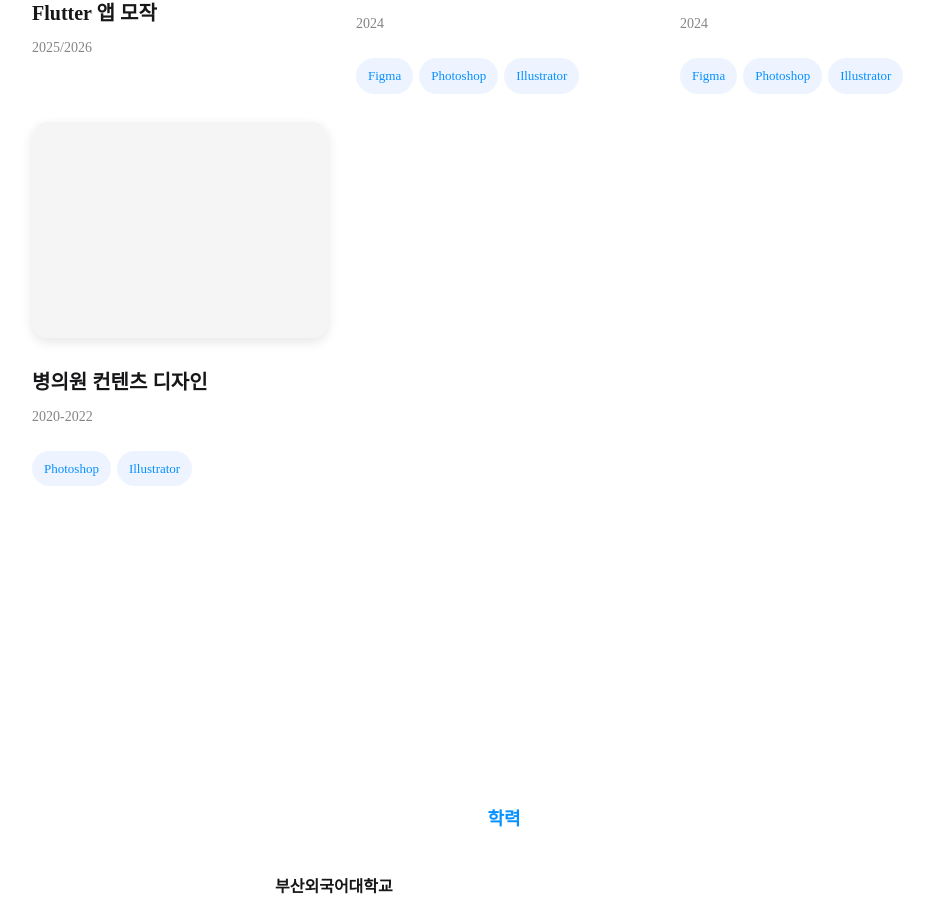
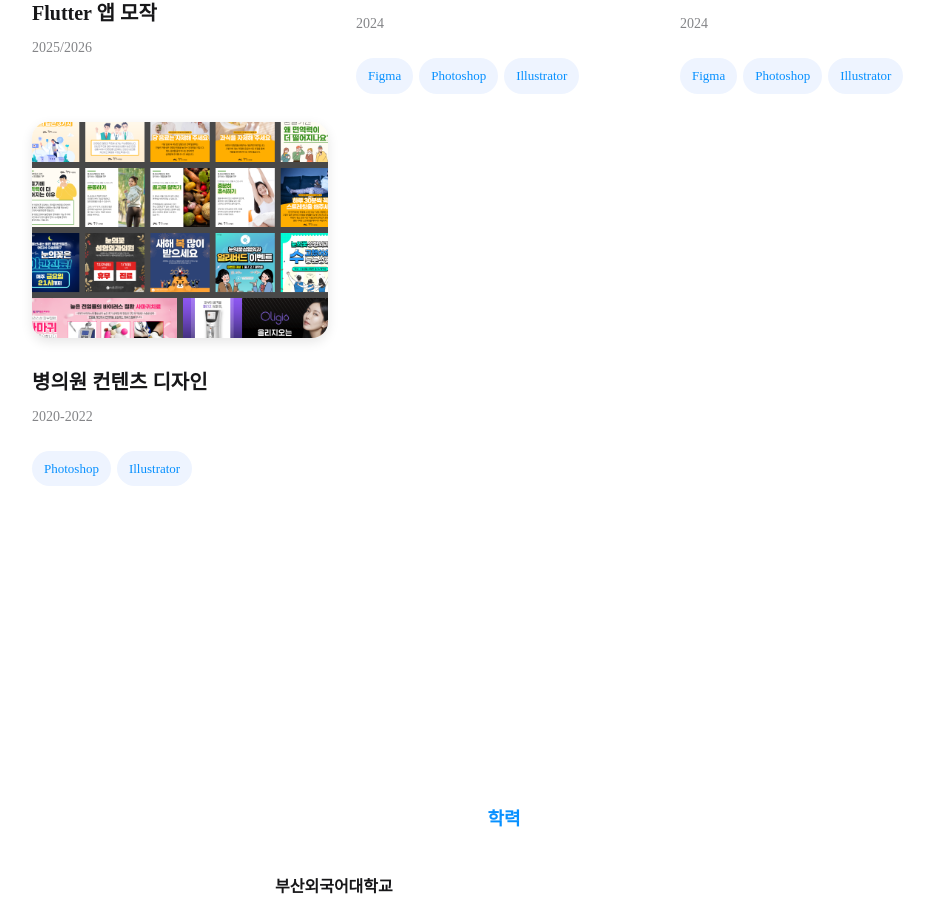
Before and after one commit to clubnerdy/react-lab, a React app: page / in a window 1280 px wide. Shown: the part 8574-9486 px from the top of the page, without its empty margins (136-1070 px from the left). Built offline with nearby package versions, Linux system fonts and the light colour scheme; the HTML template or start-up script is replaced by a standard one.

Commit message:
[fix] Book 컴포넌트 병의원컨텐츠 이미지 및 링크 추가 (#35)
- Book 컴포넌트 병의원컨텐츠 이미지 및 링크 추가

```diff
--- a/src/assets/index.ts
+++ b/src/assets/index.ts
@@ -45,6 +45,7 @@ import bookMarry from "./images/book/book-marry.png";
 import bookFlutter from "./images/book/book-flutter.png";
 import bookContent from "./images/book/book-contents.png";
 import bookDoc from "./images/book/book-doc.png";
+import bookInstagram from "./images/book/book-instagram.png";
 
 export {
   bookHaewoo,
@@ -56,6 +57,7 @@ export {
   bookFlutter,
   bookContent,
   bookDoc,
+  bookInstagram,
 };
 
 // skills
--- a/src/data/designBook.ts
+++ b/src/data/designBook.ts
@@ -1,6 +1,5 @@
 import SKILL from "@/assets/content/skillsEnum";
 import {
-  examImage,
   bookHaewoo,
   bookSosu,
   bookHnl,
@@ -10,6 +9,7 @@ import {
   bookFlutter,
   bookContent,
   bookDoc,
+  bookInstagram,
 } from "@/assets";
 import type { DesignBookItem } from "@/types";
 
@@ -97,8 +97,8 @@ const designBook: DesignBookItem[] = [
   },
   {
     id: 10,
-    link: "",
-    imgUrl: examImage,
+    link: "https://www.figma.com/design/apYVWa5PqjqU6BAmg8riz6/%EB%B3%91%EC%9D%98%EC%9B%90%EC%BB%A8%ED%85%90%EC%B8%A0%EB%94%94%EC%9E%90%EC%9D%B8?node-id=0-1&t=M7L7MPdNMcX5gqOh-1",
+    imgUrl: bookInstagram,
     device: "",
     title: "병의원 컨텐츠 디자인",
     date: "2020-2022",
```
Also changed, not shown: src/assets/images/book/book-instagram.png (added).
